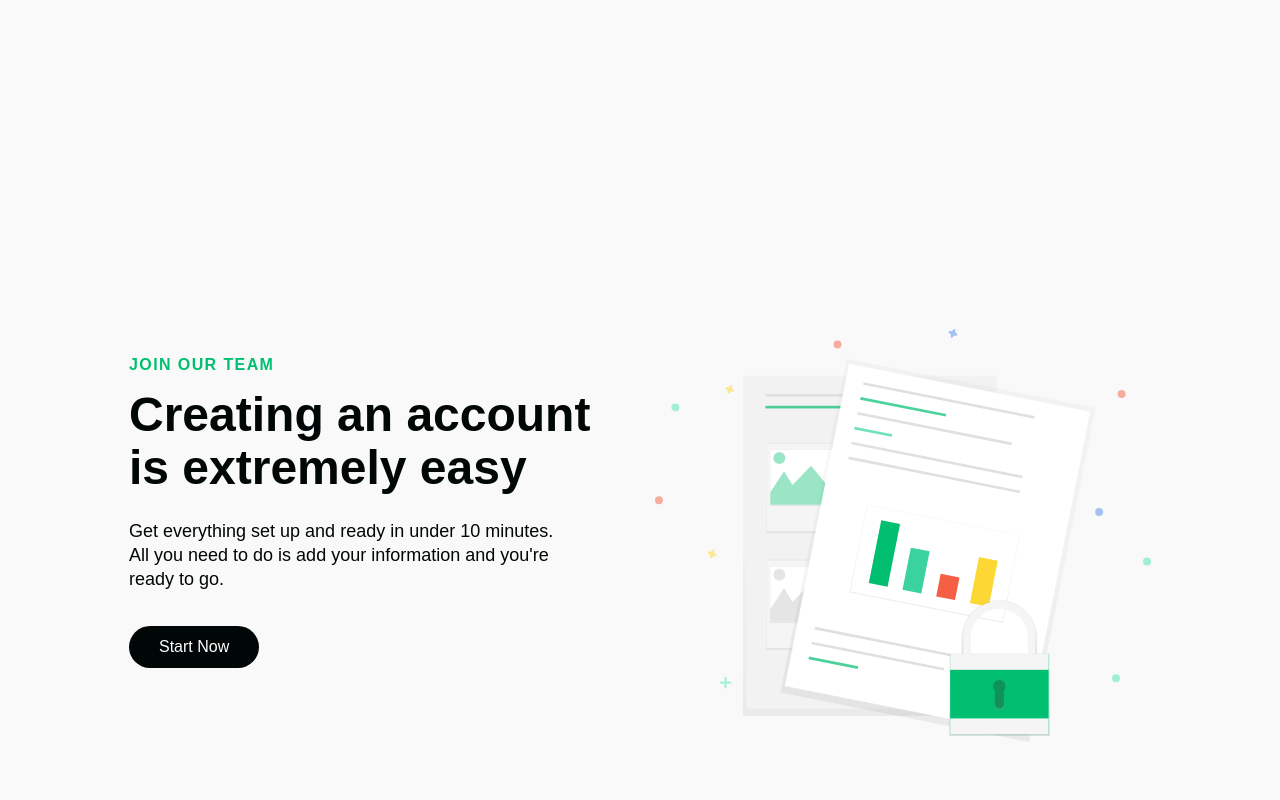
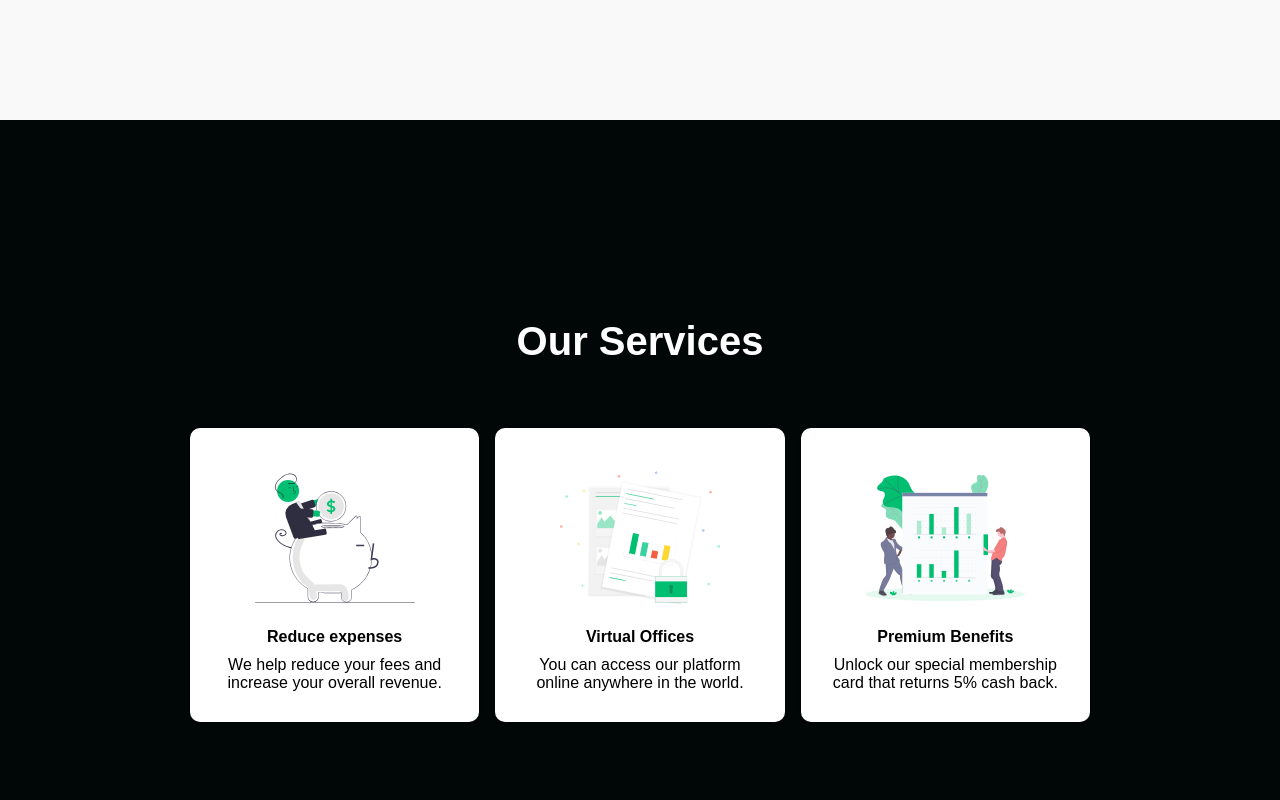
Before and after one commit to Roshan-Thomas/react-styled-components, a React (Create React App) app: page / in a window 1280 px wide. Shown: the part 2400-3200 px from the top of the page. Built offline with nearby package versions, Linux system fonts and the light colour scheme; a web font is replaced by a local one.

Commit message:
added services section

```diff
--- /dev/null
+++ b/src/components/Services/ServicesElements.js
@@ -0,0 +1,82 @@
+import styled from 'styled-components'
+
+export const ServicesContainer = styled.div`
+    height: 800px;
+    display: flex;
+    flex-direction: column;
+    justify-content: center;
+    align-items: center;
+    background: #010606;
+
+    @media screen and (max-width: 768px) {
+        height: 1100px;
+    }
+
+    @media screen and (max-width: 480px) {
+        height: 1300px;
+    }
+`
+
+export const ServicesWrapper = styled.div`
+    max-width: 1000px;
+    margin: 0 auto;
+    display: grid;
+    grid-template-columns: 1fr 1fr 1fr;
+    align-items: center;
+    grid-gap: 16px;
+    padding: 0 50px;
+
+    @media screen and (max-width: 1080px){
+        grid-template-columns: 1fr 1fr;
+    }
+
+    @media screen and (max-width: 768px){
+        grid-template-columns: 1fr;
+        padding: 0 20px;
+    }
+`
+
+export const ServicesCard = styled.div`
+    background: #fff;
+    display: flex;
+    flex-direction: column;
+    justify-content: flex-start;
+    align-items: center;
+    border-radius: 10px;
+    max-height: 340px;
+    padding: 30px;
+    box-shadow: 0 1px 3px rgba(0,0,0,0.2);
+    transition: all 0.2s ease-in-out;
+
+    &:hover {
+        transform: scale(1.02);
+        transition: all 0.2s ease-in-out;
+        cursor: pointer;
+    }
+`
+
+export const ServicesIcon = styled.img`
+    height: 160px;
+    width: 160px;
+    margin-bottom: 10px;
+`
+
+export const ServicesH1 = styled.h1`
+    font-size: 2.5rem;
+    color: #fff;
+    margin-bottom: 64px;
+
+    @media screen and (max-width: 480px) {
+        font-size: 2rem;
+    }
+`
+
+export const ServicesH2 = styled.h2`
+    font-size: 1rem;
+    margin-bottom: 10px;
+`
+
+export const ServicesP = styled.p`
+    font-size: 1rem;
+    text-align: center;
+`
--- /dev/null
+++ b/src/components/Services/index.js
@@ -0,0 +1,40 @@
+import React from 'react'
+import Icon1 from '../../images/svg-2.svg'
+import Icon2 from '../../images/svg-3.svg'
+import Icon3 from '../../images/svg-4.svg'
+import {
+    ServicesContainer,
+    ServicesH1,
+    ServicesCard,
+    ServicesWrapper,
+    ServicesIcon,
+    ServicesH2,
+    ServicesP
+} from './ServicesElements'
+
+const Services = () => {
+    return (
+        <ServicesContainer id="services">
+            <ServicesH1>Our Services</ServicesH1>
+            <ServicesWrapper>
+                <ServicesCard>
+                    <ServicesIcon src={Icon1} />
+                    <ServicesH2>Reduce expenses</ServicesH2>
+                    <ServicesP>We help reduce your fees and increase your overall revenue.</ServicesP>
+                </ServicesCard>
+                <ServicesCard>
+                    <ServicesIcon src={Icon2} />
+                    <ServicesH2>Virtual Offices</ServicesH2>
+                    <ServicesP>You can access our platform online anywhere in the world.</ServicesP>
+                </ServicesCard>
+                <ServicesCard>
+                    <ServicesIcon src={Icon3} />
+                    <ServicesH2>Premium Benefits</ServicesH2>
+                    <ServicesP>Unlock our special membership card that returns 5% cash back.</ServicesP>
+                </ServicesCard>
+            </ServicesWrapper>
+        </ServicesContainer>
+    )
+}
+
+export default Services
--- a/src/pages/index.js
+++ b/src/pages/index.js
@@ -4,6 +4,7 @@ import Navbar from '../components/Navbar'
 import HeroSection from '../components/HeroSection'
 import InfoSection from '../components/InfoSection'
 import { homeObjOne, homeObjTwo, homeObjThree } from '../components/InfoSection/Data'
+import Services from '../components/Services'
 
 const Home = () => {
     const [isOpen, setIsOpen] = useState(false)
@@ -19,6 +20,7 @@ const Home = () => {
             <HeroSection />
             <InfoSection {...homeObjOne} />
             <InfoSection {...homeObjTwo} />
+            <Services />
             <InfoSection {...homeObjThree} />
         </>
     )
```
Also changed, not shown: 1 other file (tests, documents, lock files or other folders).
